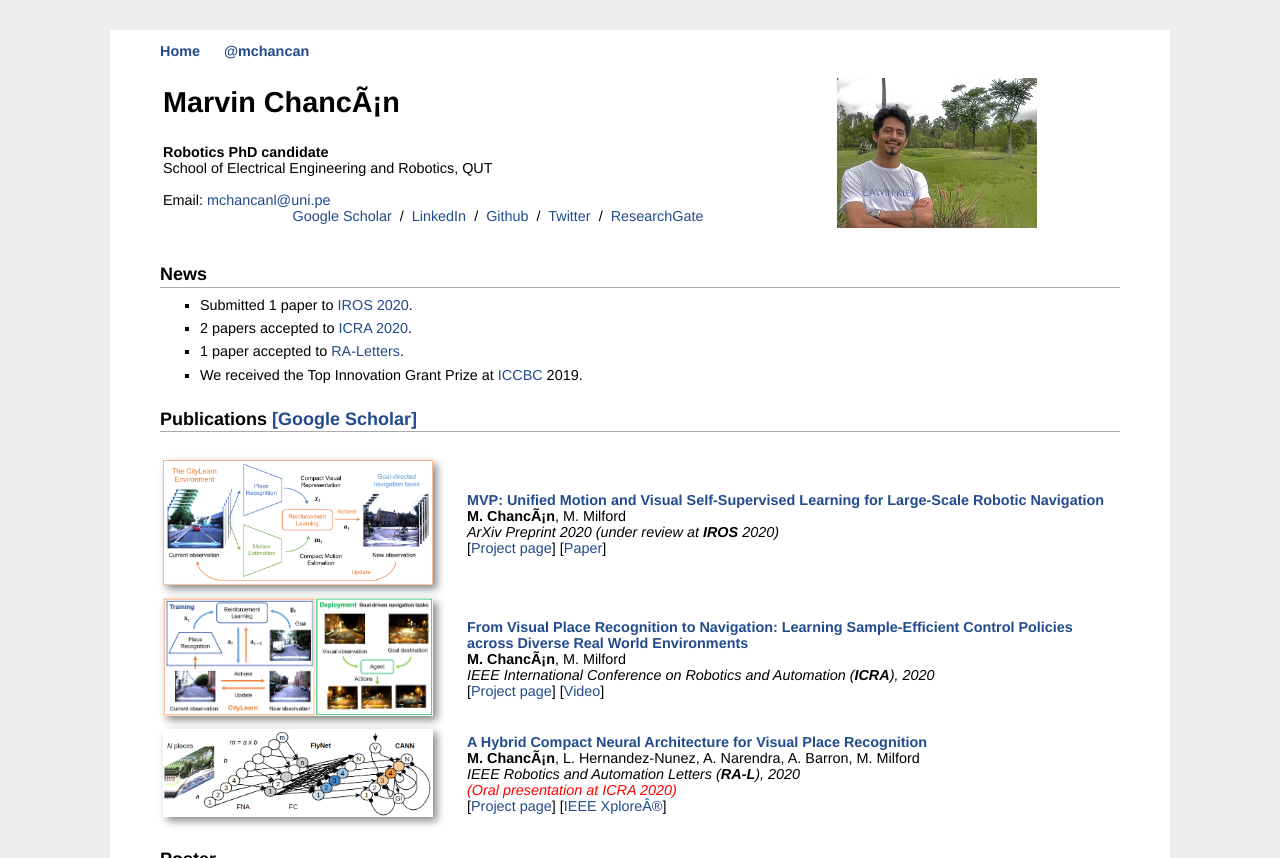
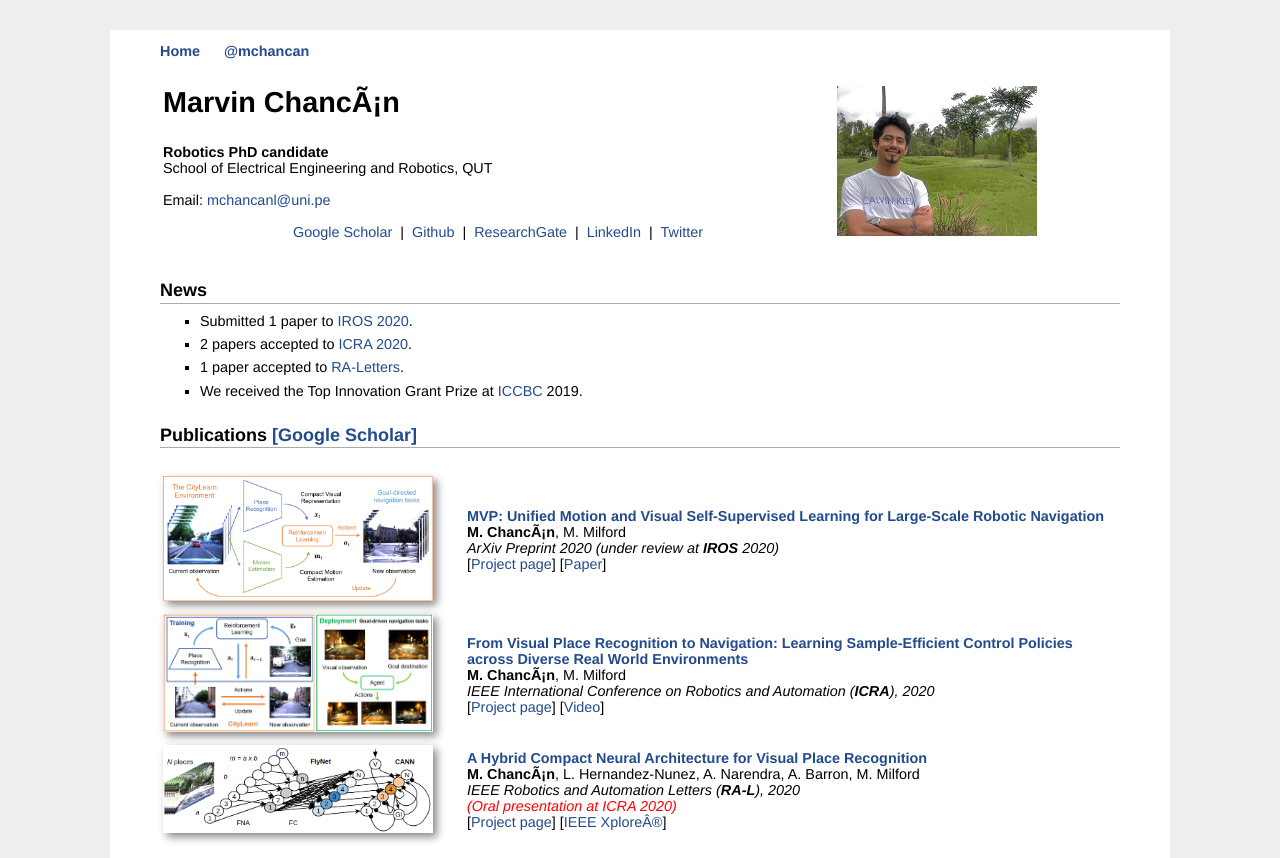
Before and after one commit to mchancan/mchancan.github.io, a Jekyll site: the page built from index.html, in a window 1280 px wide and 900 px high, cut to the strip 0-858 px from the top of the window. Built offline with Jekyll 4.4.1, drawn with Linux system fonts in a browser that asks for light colours; comment, search, counter and statistics services are not loaded.

```diff
--- a/index.html
+++ b/index.html
@@ -16,13 +16,14 @@ title: Marvin
 				</br>
 				Email: <a href="mailto:mchancanl@uni.pe">mchancanl@uni.pe</a>
 				</br>
+				</br>
 				<p align="center">
 					<!-- <a href="./cv.pdf">CV</a> &nbsp;/&nbsp; -->
-					<a href="https://scholar.google.com/citations?user=iK7xhJ4AAAAJ&hl=en">Google Scholar</a> &nbsp;/&nbsp;
-					<a href="https://www.linkedin.com/in/mchancan">LinkedIn</a> &nbsp;/&nbsp;
-					<a href="https://github.com/mchancan">Github</a> &nbsp;/&nbsp;
-					<a href="https://twitter.com/mchancan">Twitter</a> &nbsp;/&nbsp;
-					<a href="https://www.researchgate.net/profile/Marvin_Chancan">ResearchGate</a>
+					<a href="https://scholar.google.com/citations?user=iK7xhJ4AAAAJ&hl=en">Google Scholar</a> &nbsp;|&nbsp;
+					<a href="https://github.com/mchancan">Github</a> &nbsp;|&nbsp;
+					<a href="https://www.researchgate.net/profile/Marvin_Chancan">ResearchGate</a> &nbsp;|&nbsp;
+					<a href="https://www.linkedin.com/in/mchancan">LinkedIn</a> &nbsp;|&nbsp;
+					<a href="https://twitter.com/mchancan">Twitter</a>
 				</p>
 				<!--<a href="https://github.com/mchancan">[GitHub]</a>
 				<a href="https://twitter.com/mchancan">[Twitter]</a>-->
```
